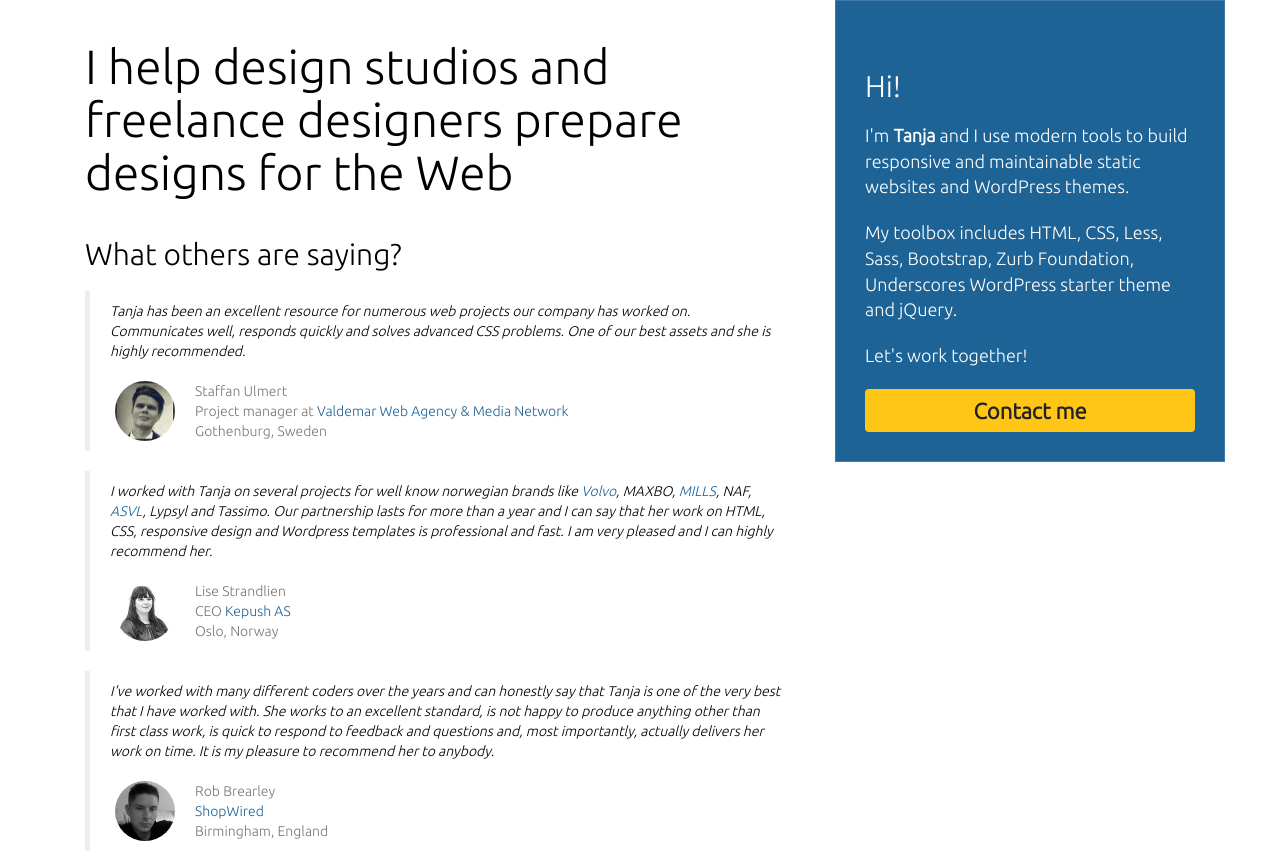
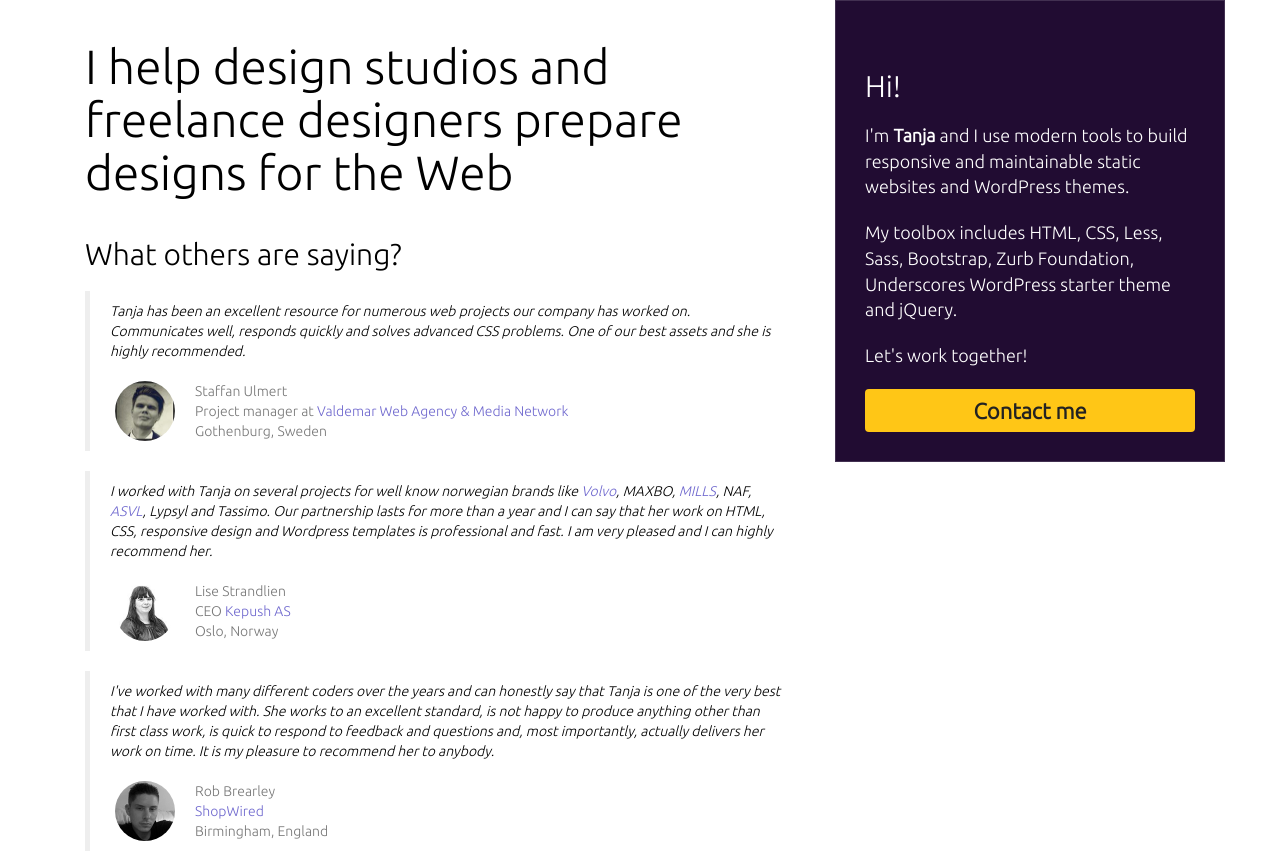
Before and after one commit to TanjaSS/tanjass.github.io, a plain HTML site: page index.html in a window 1280 px wide. Shown: the top 854 px of the page. Drawn offline with nearby package versions, Linux system fonts and the light colour scheme.

Commit message:
Change link color

```diff
--- a/less/style.less
+++ b/less/style.less
@@ -21,7 +21,7 @@ h1, .h1, h2, .h2, h3, .h3 {
 }
 
 a {
-  color: #1E6396;
+  color: #6f68ce;
 }
 
 p {
@@ -31,7 +31,7 @@ p {
 .sidebar {
   padding: 70px 30px 30px 30px;
   color: #fff;
-  background-color: #1E6396;
+  background-color: #210C32;
   box-shadow: 0px 0px 0px 1px rgba(255, 255, 255, 0.15) inset;
 
   h2 {
```
Also changed, not shown: css/style.css.
